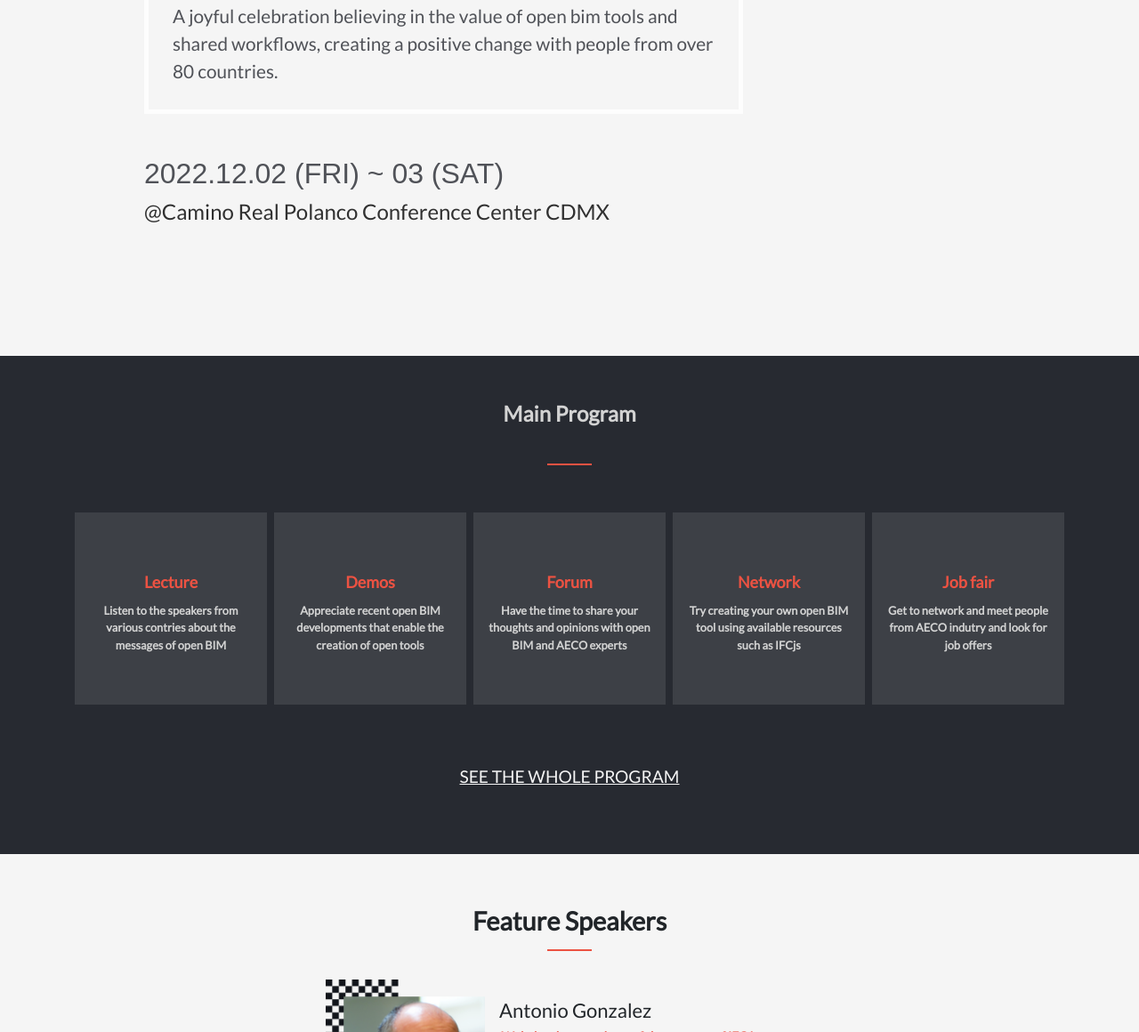
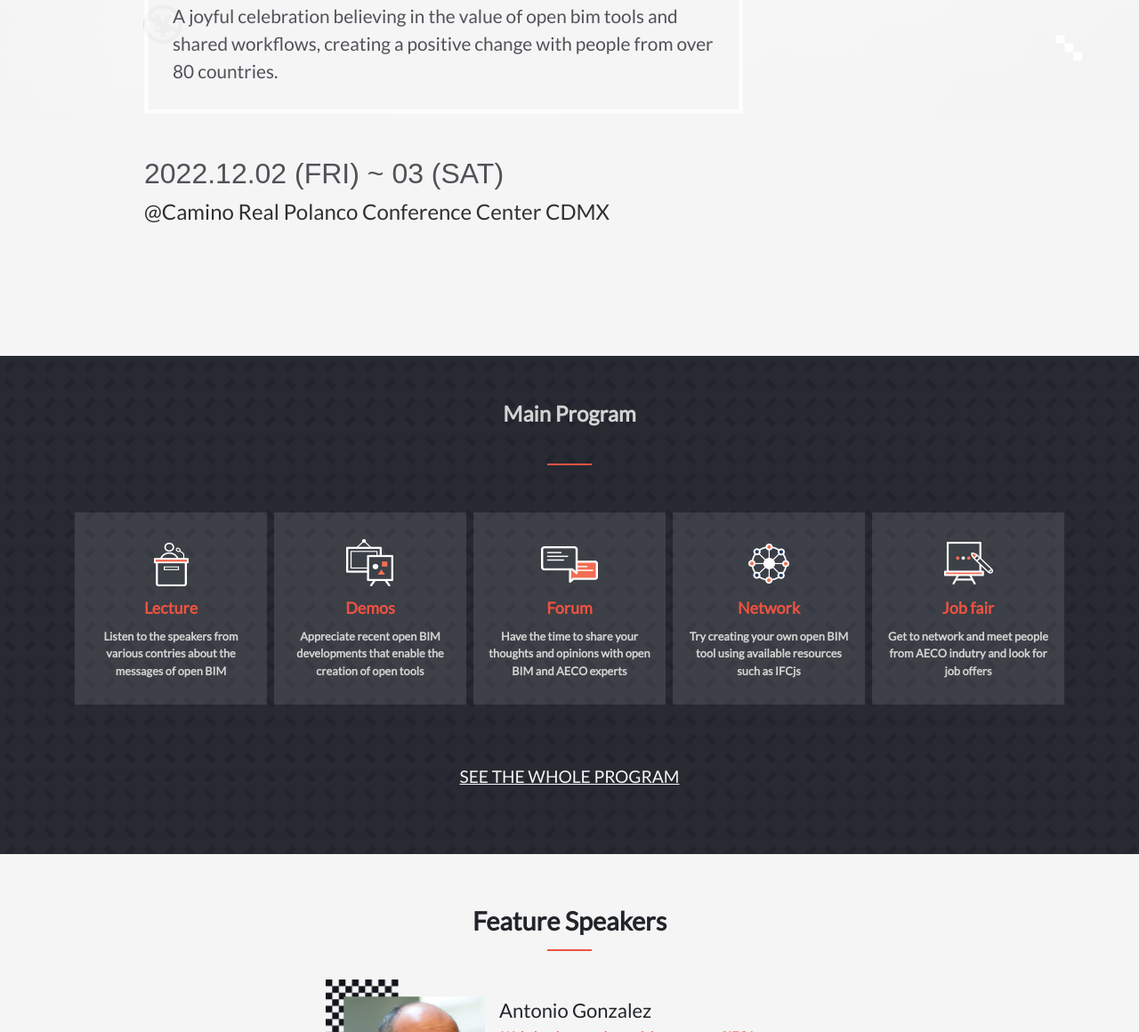
Before and after one commit to rcqx/openBIM-conference-sample, a website: page index.html in a window 1280 px wide. Shown: the part 602-1762 px from the top of the page at 89% size. Drawn offline with nearby package versions, Linux system fonts and the light colour scheme; the site is published under a folder, as on GitHub Pages, so addresses that start at the root find nothing; files whose address does not match are found by name; a web font is replaced by a local one.

Commit message:
fix root path of images

```diff
--- a/css/about.css
+++ b/css/about.css
@@ -61,7 +61,7 @@ h2 {
 }
 
 .hero h1 {
-  background-image: url(../static/backgroundh1.jpg);
+  background-image: url(static/backgroundh1.jpg);
   background-clip: content-box;
   -webkit-background-clip: text;
   color: transparent;
@@ -199,7 +199,7 @@ footer img {
 }
 
 #london {
-  background-image: url(/static/london1.jpg);
+  background-image: url(static/london1.jpg);
   background-size: cover;
   background-blend-mode: multiply;
   height: 12em;
@@ -218,7 +218,7 @@ footer img {
 }
 
 #mexicoCity {
-  background-image: url(/static/mexico1.jpg);
+  background-image: url(static/mexico1.jpg);
   background-size: cover;
   background-blend-mode: multiply;
   height: 12em;
@@ -294,7 +294,7 @@ footer {
 /* MOBIL */
 @media (max-width: 768px) {
   #main {
-    background-image: url(/static/mobile_bg.png);
+    background-image: url(static/mobile_bg.png);
     background-size: cover;
   }
 
@@ -400,7 +400,7 @@ footer {
   }
 
   body {
-    background-image: url(/static/bgDesktop.png);
+    background-image: url(static/bgDesktop.png);
     background-size:contain;
     background-size: 110%;
     background-repeat: no-repeat;
--- a/css/styles.css
+++ b/css/styles.css
@@ -30,7 +30,7 @@ body {
 }
 
 .hero h1 {
-  background-image: url(../static/backgroundh1.jpg);
+  background-image: url(static/backgroundh1.jpg);
   background-clip: content-box;
   -webkit-background-clip: text;
   color: transparent;
@@ -62,7 +62,7 @@ body {
   background-color: #272a31;
   color: #d3d3d3;
   text-align: center;
-  background-image: url(/static/programbg.png);
+  background-image: url(static/programbg.png);
   background-repeat: repeat;
   display: flex;
   flex-direction: column;
@@ -277,7 +277,7 @@ footer img {
   }
 
   #main {
-    background-image: url(/static/mobile_bg.png);
+    background-image: url(static/mobile_bg.png);
     background-size: cover;
   }
 
@@ -357,7 +357,7 @@ footer img {
   /* NAV DESKTOP--- */
   /* LOGO-----*/
   body {
-    background-image: url(/static/bgDesktop.png);
+    background-image: url(static/bgDesktop.png);
     background-size:contain;
     background-size: 110%;
     background-repeat: no-repeat;
--- a/index.html
+++ b/index.html
@@ -75,27 +75,27 @@
     <div class="break"></div>
     <div class="events">
       <div class="event">
-        <img src="/static/program1.png" alt="">
+        <img src="static/program1.png" alt="">
         <h5>Lecture</h5>
         <p>Listen to the speakers from various contries about the messages of open BIM</p>
       </div>
       <div class="event">
-        <img src="/static/program2.png" alt="">
+        <img src="static/program2.png" alt="">
         <h5>Demos</h5>
         <p>Appreciate recent open BIM developments that enable the creation of open tools </p>
       </div>
       <div class="event">
-        <img src="/static/program3.png" alt="">
+        <img src="static/program3.png" alt="">
         <h5>Forum</h5>
         <p>Have the time to share your thoughts and opinions with open BIM and AECO experts</p>
       </div>
       <div class="event">
-        <img src="/static/program4.png" alt="">
+        <img src="static/program4.png" alt="">
         <h5>Network</h5>
         <p>Try creating your own open BIM tool using available resources such as IFCjs</p>
       </div>
       <div class="event">
-        <img src="/static/program5.png" alt="">
+        <img src="static/program5.png" alt="">
         <h5>Job fair</h5>
         <p>Get to network and meet people from AECO indutry and look for job offers </p>
       </div>
```
Also changed, not shown: about.html (+1 -1 lines).
